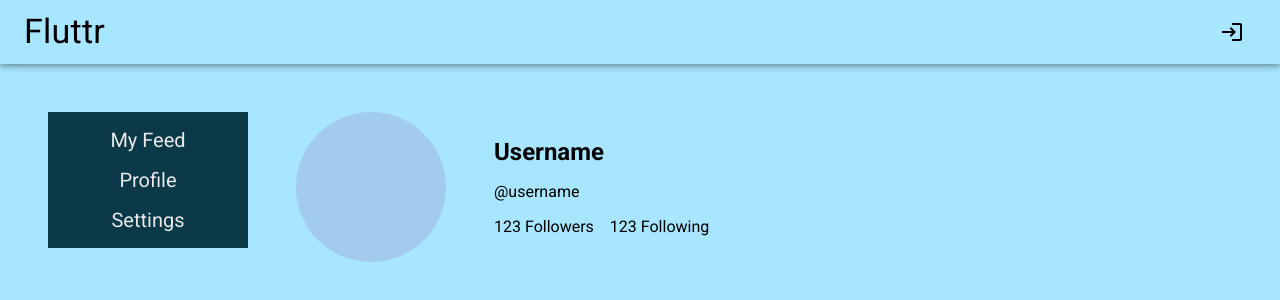
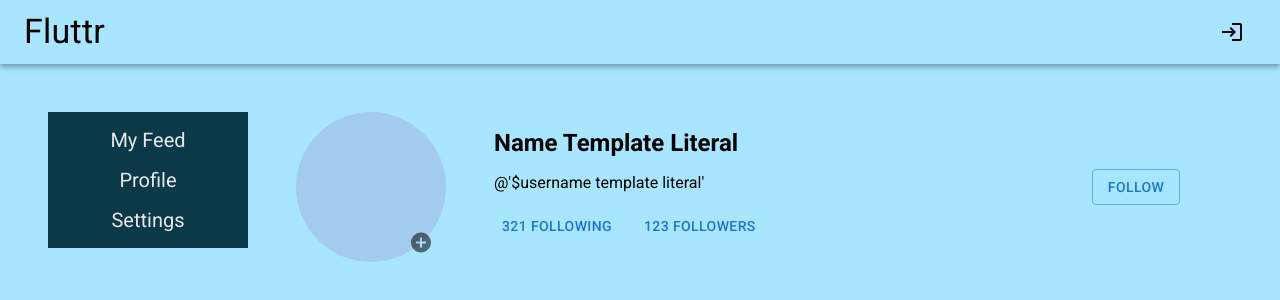
Before and after one commit to socialbee-b/flutter, a React (Create React App) app: page /profile in a window 1280 px wide. Shown: the top 300 px of the page. Built offline with nearby package versions, Linux system fonts and the light colour scheme.

Commit message:
following and follower modals, follow button (sends alert) and upload profile picture button

```diff
--- a/src/components/profile/Profile.tsx
+++ b/src/components/profile/Profile.tsx
@@ -1,19 +1,134 @@
-import React from "react";
+import React, { useState } from "react";
 import { PostCard } from "../post-feed/PostCard";
 import "./Profile.css";
+import { Box, Button, Modal, Typography, IconButton, Tooltip} from "@mui/material";
+import AddCircleOutlinedIcon from '@mui/icons-material/AddCircleOutlined';
+//imports I need are react useState, useEffect
+//probably useParam and useNavigate
+const Profile: React.FC<any> = () => {
+	//handles the toggle of the following modal
+	const [open, setOpen] = useState(false);
+	const handleOpen = () => setOpen(true);
+	const handleClose = () => setOpen(false);
 
-const Profile: React.FC<any> = () => {
+	//handles the toggle of the follower modal
+	const [open2, setOpen2] = useState(false);
+	const handleOpen2 = () => setOpen2(true);
+	const handleClose2 = () => setOpen2(false);
+
+	//handles the toggle of upload profile modal - assuming that we choose that, if not, just delete
+	const [open3, setOpen3] = useState(false);
+	const handleOpen3 = () => setOpen3(true);
+	const handleClose3 = () => setOpen3(false);
+
+	//handles file submission - store?? am struggle here, too sleepy
+	const [file, setFile] = useState("");
+	const handleSubmit = () => setFile("");
+
+
+	const profilestyle = {
+		position: 'absolute' as 'absolute',
+		transform: 'translate(200%, 240%)',
+		width: 50
+	};
+	const style = {
+		position: 'absolute' as 'absolute',
+		top: '50%',
+		left: '50%',
+		transform: 'translate(-50%, -50%)', //left-right, up-down
+		width: 400, //box size
+		bgcolor: 'background.paper', //background within the box
+		p: 4,
+	};
+
+
 	return (
 		<div>
 			<div className="profile-header">
-				<div className="profile-picture"></div>
+				<div className="profile-picture">
+					<Tooltip title="Change profile picture" placement="right-end">
+					<IconButton type = "submit" sx={profilestyle}>
+						<input
+							accept = "image/*"
+							className="classes.input"
+							style={{display: 'none'}}
+							id="raised-button-file"
+							multiple
+							type="file"
+						 	hidden/>
+						<label htmlFor="raised-button-file">
+							<AddCircleOutlinedIcon></AddCircleOutlinedIcon>
+						</label>
+					</IconButton>
+					</Tooltip>
+					{/* if we want to add a sort of preview portion, need to finish out this modal below*/}
+					{/* <Modal
+						open={open3}
+						onClose={handleClose3}
+						aria-labelledby="modal-uploadpfp-title"
+						aria-describedby="modal-uploadpfp-desc"
+					>
+						<Box component="form" noValidate onSubmit={handleSubmit} sx={style}>
+							<Typography id="modal-uploadpfp-title" variant="h6" component="h2">
+								Upload Picture
+							</Typography>
+							<Typography id="modal-uploadpfp-desc" sx={{ mt: 2 }}>
+								Select an image
+							</Typography>
+							<Button
+								type="submit"
+								fullWidth
+								sx={{ mt: 4, mb: 1 }}
+							> Upload Image </Button>
+						</Box>
+					</Modal> */}
+					{/* <Button sx={profilestyle}> </Button> */}
+				</div>
 				<div className="flex-column">
-					<h2>Username</h2>
-					<p className="username">@username</p>
+					<h2>Name Template Literal</h2>
+					<p className="username">@'$username template literal'</p>
+
 					<div className="flex-row">
-						<p className="followers">123 Followers</p>
-						<p className="following">123 Following</p>
+						{/* <p className="followers">'$number tl' Followers</p>
+						<p className="following">'$number tl' Following</p> */}
+						<Button onClick={handleOpen}>321 Following</Button>
+						<Modal
+							open={open}
+							onClose={handleClose}
+							aria-labelledby="modal-modal-title"
+							aria-describedby="modal-modal-description"
+						>
+							<Box sx={style}>
+								<Typography id="modal-modal-title" variant="h6" component="h2">
+									Following
+								</Typography>
+								<Typography id="modal-modal-description" sx={{ mt: 2 }}>
+									list of following goes here!
+								</Typography>
+							</Box>
+						</Modal>
+
+						<Button onClick={handleOpen2}>123 Followers</Button>
+						<Modal
+							open={open2}
+							onClose={handleClose2}
+							aria-labelledby="modal-modal-title2"
+							aria-describedby="modal-modal-description2"
+						>
+							<Box sx={style}>
+								<Typography id="modal-modal-title2" variant="h6" component="h2">
+									Followers
+								</Typography>
+								<Typography id="modal-modal-description2" sx={{ mt: 2 }}>
+									list of followers goes here!
+								</Typography>
+							</Box>
+						</Modal>
+
 					</div>
+				</div>
+				<div className="follow-button">
+					<Button onClick={() => {alert('user followed')}} variant="outlined"  sx={{ml:35}}>Follow</Button>
 				</div>
 			</div>
 		</div>
```
